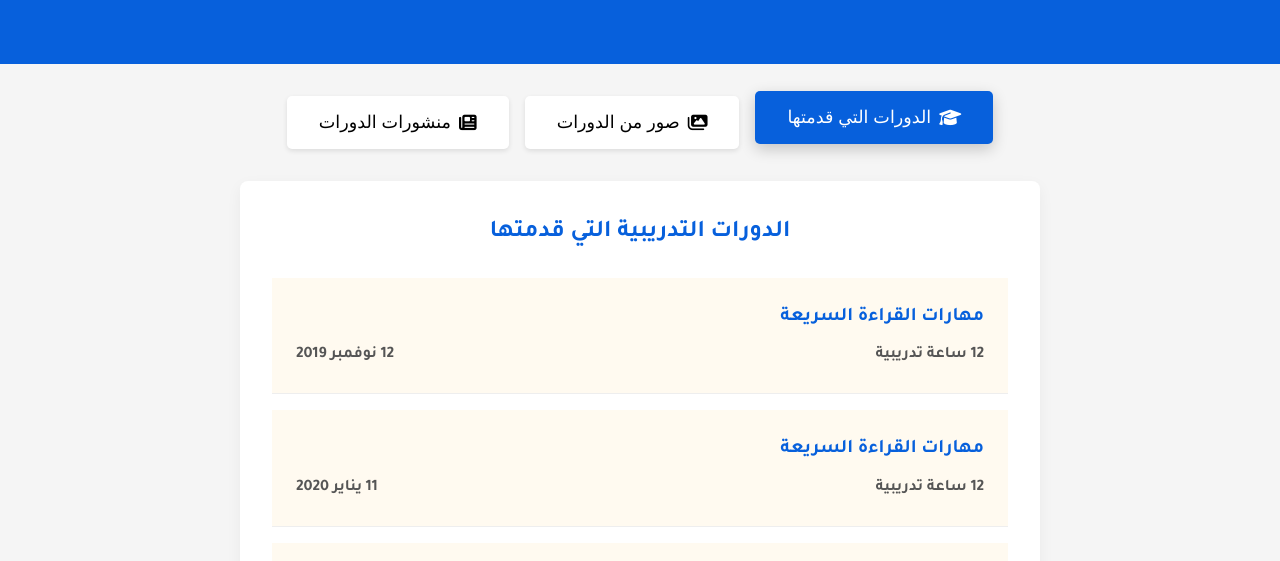
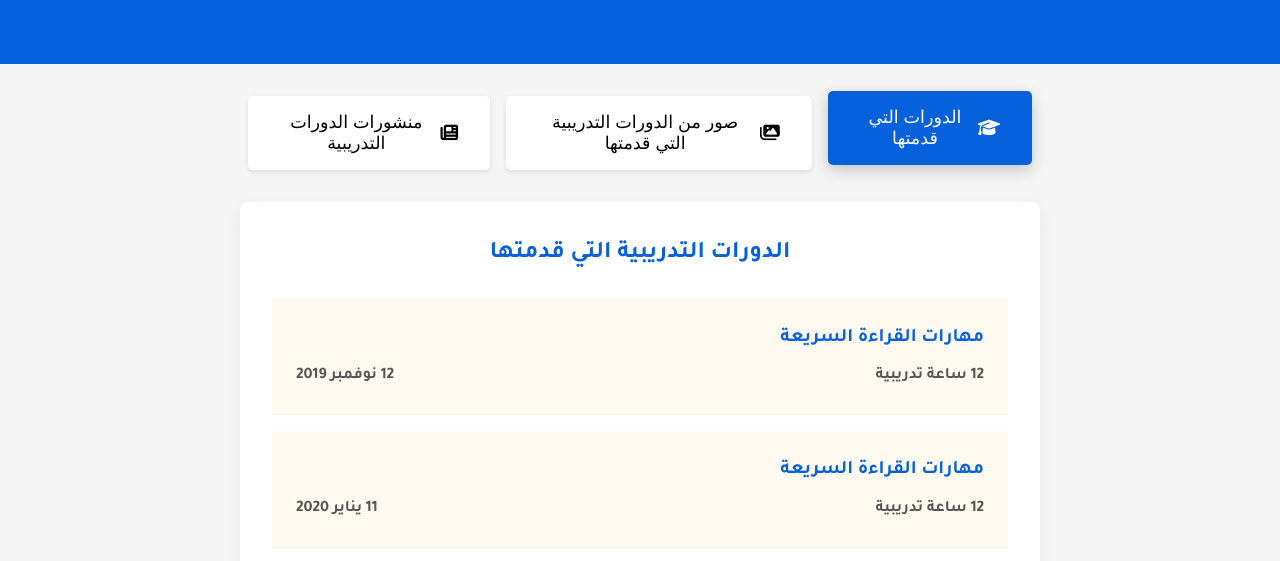
Before and after one commit to JamilAlqam/personal-website, a website: page cv.html in a window 1280 px wide. Shown: the part 197-758 px from the top of the page. Drawn offline with Linux system fonts and the light colour scheme; a web font is replaced by a local one.

Commit message:
Update cv.html

```diff
--- a/cv.html
+++ b/cv.html
@@ -431,11 +431,11 @@
       </button>
       <button class="tab-btn" onclick="openTab('photos')">
         <i class="fas fa-images"></i>
-        صور من الدورات
+        صور من الدورات التدريبية التي قدمتها
       </button>
       <button class="tab-btn" onclick="openTab('publications')">
         <i class="fas fa-newspaper"></i>
-        منشورات الدورات
+        منشورات الدورات التدريبية
       </button>
     </div>
 
```
